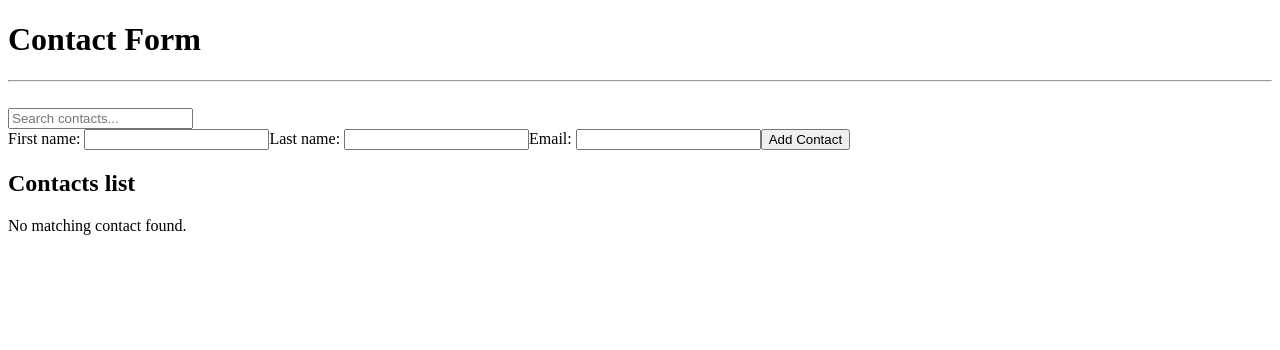
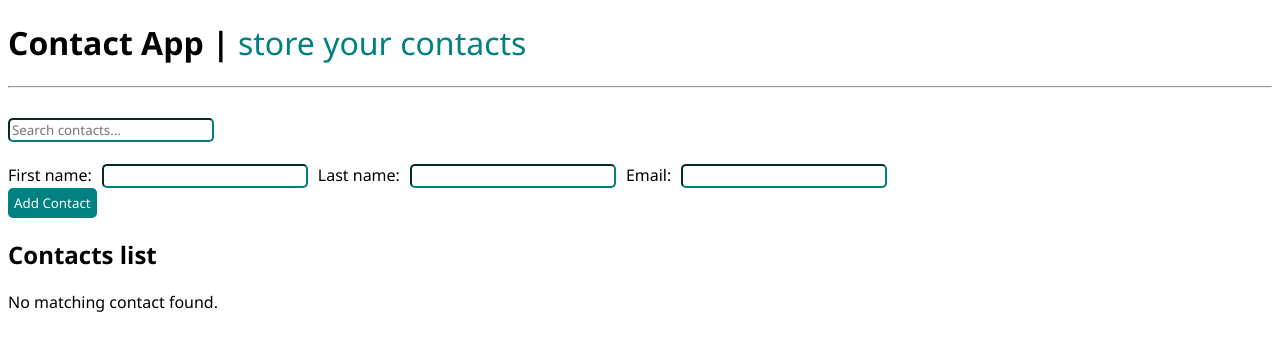
Before and after one commit to Diana-Abyaneh/diana-abyaneh_week17, a React (Vite) app in the folder contact-app/: page / in a window 1280 px wide. Shown: the top 350 px of the page. Built offline with nearby package versions, Linux system fonts and the light colour scheme.

Commit message:
contact form css file added for styling the page.

```diff
--- a/contact-app/src/App.jsx
+++ b/contact-app/src/App.jsx
@@ -71,7 +71,7 @@ function App() {
 
   return (
     <div>
-      <h1>Contact Form</h1>
+      <h1>Contact App | <span>store your contacts</span> </h1>
       <hr />
       <br />
 
@@ -81,6 +81,9 @@ function App() {
         value={search}
         onChange={(e) => setSearch(e.target.value)}
       />
+
+      <br />
+      <br />
 
       {successMessage && (
         <div style={{ color: "green", marginBottom: "10px" }}>
--- a/contact-app/src/ContactForm.jsx
+++ b/contact-app/src/ContactForm.jsx
@@ -1,4 +1,5 @@
 import { useState, useEffect } from "react";
+import "./contactForm.css"
 
 function ContactForm({ onAddContact, editableContact, onUpdateContact }) {
   const [formData, setFormData] = useState({
@@ -49,6 +50,7 @@ function ContactForm({ onAddContact, editableContact, onUpdateContact }) {
 
   return (
     <form action="">
+      <div className="form-inputs">
         <label htmlFor="firstName">First name: </label>
         <input
         type="text"
@@ -78,6 +80,8 @@ function ContactForm({ onAddContact, editableContact, onUpdateContact }) {
           value={formData.email}
           onChange={(e) => setFormData({ ...formData, email: e.target.value })}
         />
+      </div>
+
       {errors.email && <p style={{ color: "red" }}>{errors.email}</p>}
       <button type="submit" onClick={handleSubmit}>
         {editableContact ? "Update Contact" : "Add Contact"}
--- /dev/null
+++ b/contact-app/src/contactForm.css
@@ -0,0 +1,26 @@
+* {
+    font-family: 'Segoe UI', sans-serif;
+}
+
+span {
+    font-weight: 300;
+    color: teal;
+}
+
+.form-inputs {
+    display: flex;
+    gap: 10px;
+}
+
+input {
+    border-radius: 5px;
+    border-color:teal;
+}
+
+button {
+    background-color: teal;
+    color: white;
+    border: none;
+    border-radius: 5px;
+    height: 30px;
+}
```
Lines whose indentation alone changed are shown as unchanged.
